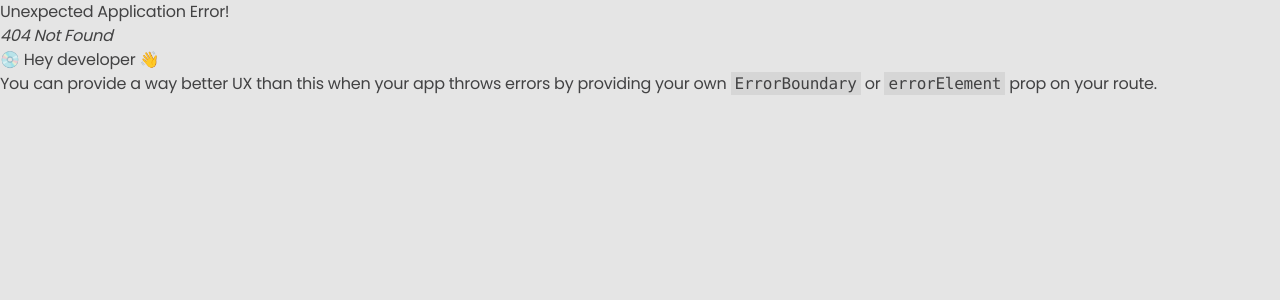
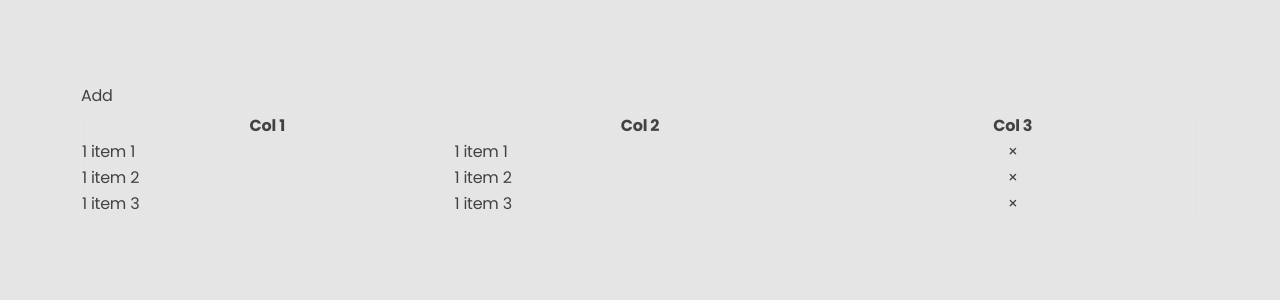
Before and after one commit to ajay-mandaviya/framer-motion-pro, a React (Vite) app: page /table in a window 1280 px wide. Before the commit this address had no page. Shown: the top 300 px of the page. Built offline with nearby package versions, Linux system fonts and the light colour scheme.

Commit message:
layout animation

```diff
--- a/src/App.jsx
+++ b/src/App.jsx
@@ -4,6 +4,7 @@ import { createBrowserRouter, RouterProvider } from "react-router-dom";
 import Interactions from "./pages/Interactions";
 import Shuffle from "./pages/Shuffle";
 import RadialGradient from "./pages/RadialGradient";
+import ListTable from "./pages/ListTable";
 
 const router = createBrowserRouter([
   {
@@ -18,6 +19,10 @@ const router = createBrowserRouter([
     path: "/gradient",
     element: <RadialGradient />,
   },
+  {
+    path: "/table",
+    element: <ListTable />,
+  },
 ]);
 function App() {
   const [count, setCount] = useState(0);
--- /dev/null
+++ b/src/pages/ListTable.tsx
@@ -0,0 +1,102 @@
+import React from "react";
+import { AnimatePresence, motion, useIsPresent } from "framer-motion";
+let x = 3;
+const ListTable = () => {
+  const [items, setItems] = React.useState([1, 2, 3]);
+
+  const addItems = () => {
+    x++;
+    setItems((prev) => [...prev, x]);
+  };
+
+  const removeItem = (item: any) => {
+    setItems((prev) => prev.filter((i) => i !== item));
+  };
+
+  return (
+    <div className="p-20">
+      <div>
+        <button onClick={addItems} className="border rounded w-8 h-8">
+          Add
+        </button>
+      </div>
+      <table className="border w-full">
+        <thead>
+          <tr>
+            <th>Col 1</th>
+            <th>Col 2</th>
+            <th>Col 3</th>
+          </tr>
+        </thead>
+        <tbody className="relative">
+          <AnimatePresence>
+            {items.map((ele) => {
+              return <TR ele={ele} removeItem={removeItem} key={ele} />;
+            })}
+          </AnimatePresence>
+        </tbody>
+      </table>
+      {/* <ul className="mt-8 border rounded p-7">
+        <AnimatePresence initial={false}>
+          {items.map((ele) => {
+            return (
+              <motion.li
+                key={ele}
+                initial={{ opacity: 0, height: 0 }}
+                animate={{ opacity: 1, height: "auto" }}
+                exit={{ opacity: 0, height: 0 }}
+              >
+                <div className="flex justify-between py-2 border-b">
+                  <span>Item {ele}</span>
+                  <button
+                    className="border rounded w-8 h-8"
+                    onClick={() => removeItems(ele)}
+                  >
+                    &times;
+                  </button>
+                </div>
+              </motion.li>
+            );
+          })}
+        </AnimatePresence>
+      </ul> */}
+    </div>
+  );
+};
+
+function TR({ ele, removeItem }: any) {
+  const isPresent = useIsPresent();
+
+  return (
+    <motion.tr
+      key={ele}
+      layout
+      initial={{
+        opacity: 0,
+      }}
+      animate={{
+        opacity: 1,
+      }}
+      exit={{
+        opacity: 0,
+      }}
+      transition={{
+        opacity: { duration: 0.2 },
+      }}
+      style={{
+        position: isPresent ? "relative" : "absolute",
+        display: isPresent ? "table-row" : "flex",
+        alignItems: isPresent ? "" : "center",
+      }}
+      className="w-full"
+    >
+      <td className="w-1/3">1 item {ele} </td>
+      <td className="w-1/3">1 item {ele} </td>
+      <td className="w-1/3 text-center">
+        <button onClick={() => removeItem(ele)}>&times;</button>
+      </td>
+    </motion.tr>
+  );
+}
+
+export default ListTable;
```
